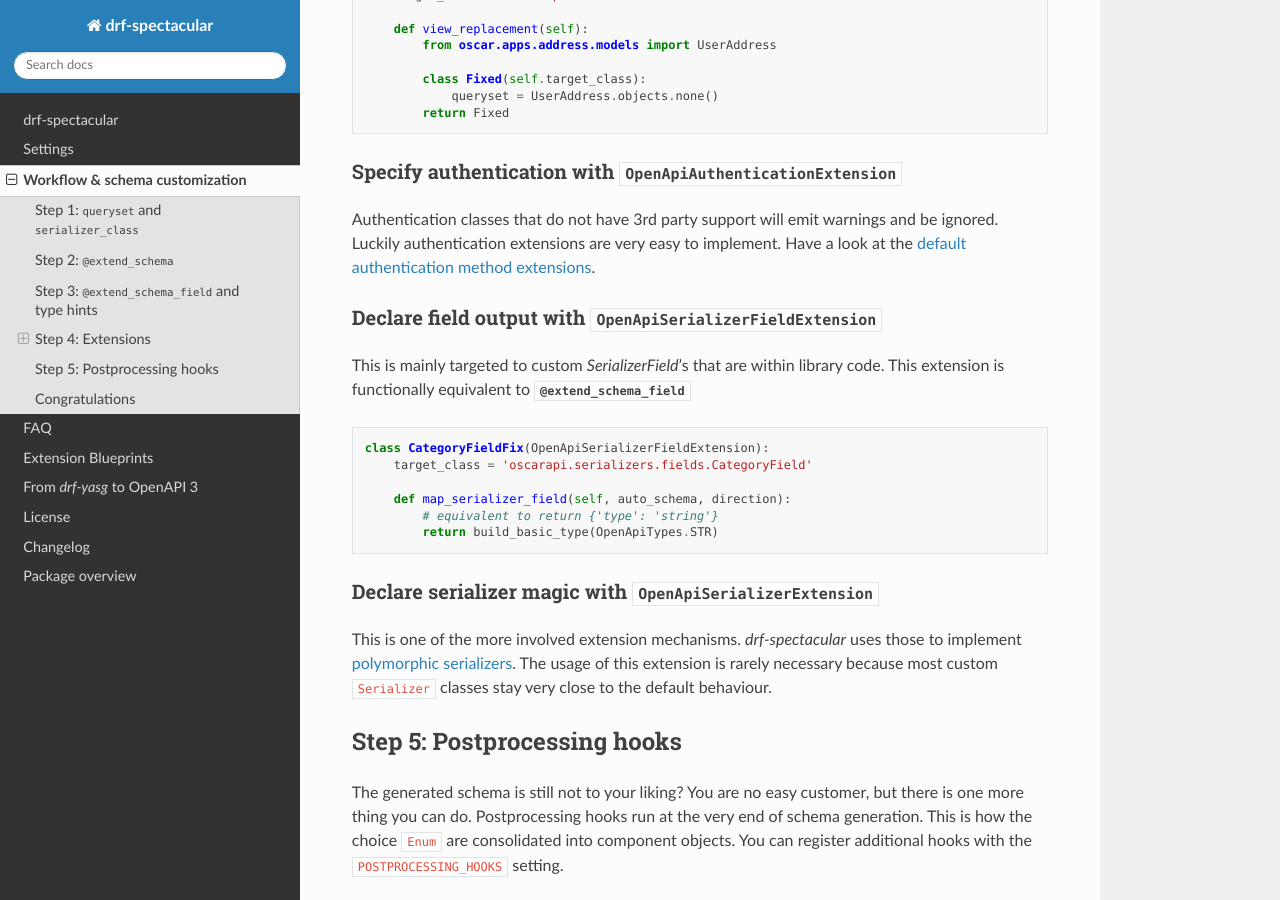
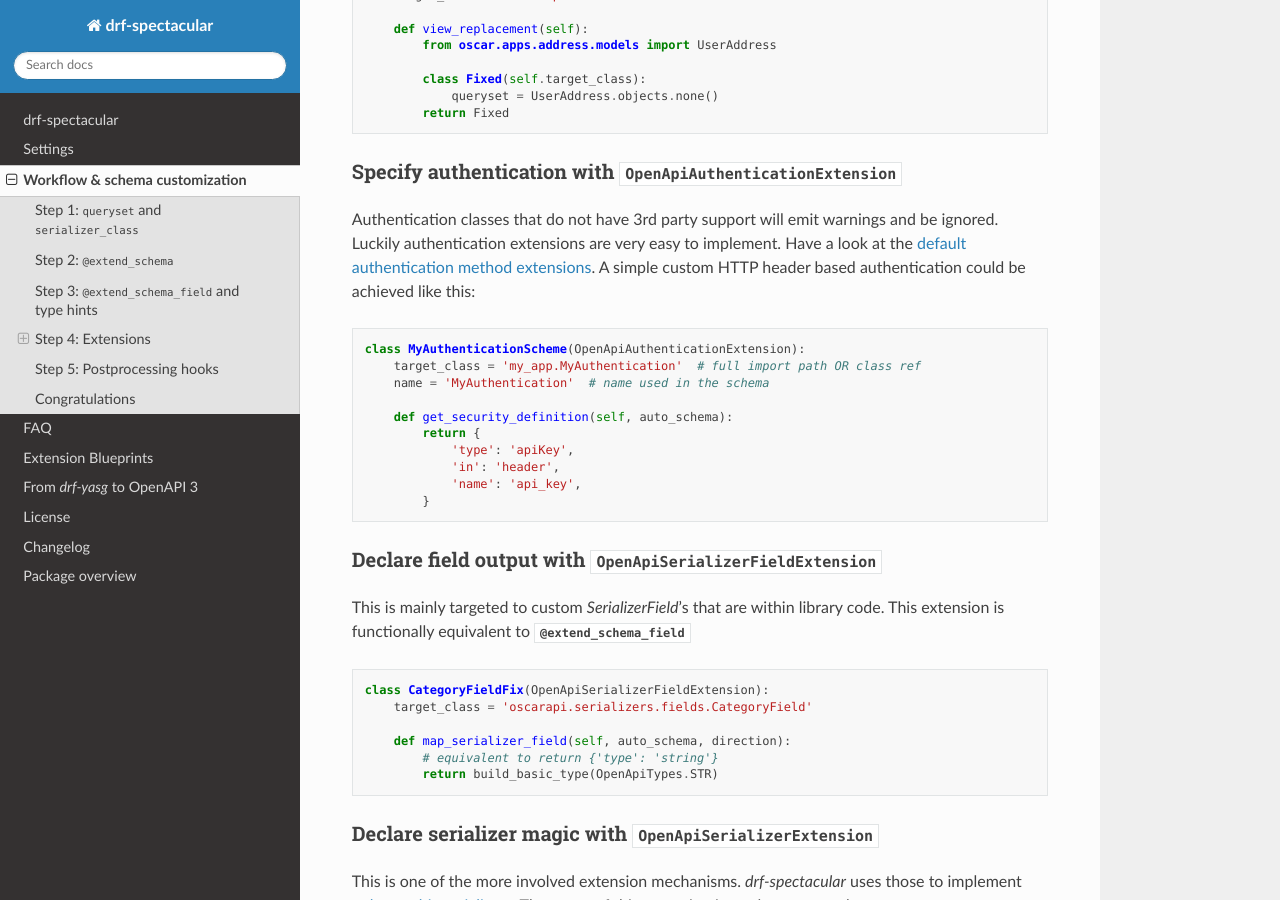
Before and after one commit to tfranzel/drf-spectacular, a Sphinx documentation site: the page built from docs/customization.rst, in a window 1280 px wide and 900 px high, scrolled down 1834 px. Built offline with Sphinx 7.4.7 and the Read the Docs theme 2.0.0, drawn with Linux system fonts in a browser that asks for light colours.

Commit message:
improve auth extension doc #99

```diff
--- a/docs/customization.rst
+++ b/docs/customization.rst
@@ -99,6 +99,21 @@ Specify authentication with :py:class:`OpenApiAuthenticationExtension <drf_spect
 Authentication classes that do not have 3rd party support will emit warnings and be ignored.
 Luckily authentication extensions are very easy to implement. Have a look at the
 `default authentication method extensions <https://github.com/tfranzel/drf-spectacular/blob/master/drf_spectacular/authentication.py>`_.
+A simple custom HTTP header based authentication could be achieved like this:
+
+.. code-block:: python
+
+    class MyAuthenticationScheme(OpenApiAuthenticationExtension):
+        target_class = 'my_app.MyAuthentication'  # full import path OR class ref
+        name = 'MyAuthentication'  # name used in the schema
+
+        def get_security_definition(self, auto_schema):
+            return {
+                'type': 'apiKey',
+                'in': 'header',
+                'name': 'api_key',
+            }
+
 
 Declare field output with :py:class:`OpenApiSerializerFieldExtension <drf_spectacular.extensions.OpenApiSerializerFieldExtension>`
 ^^^^^^^^^^^^^^^^^^^^^^^^^^^^^^^^^^^^^^^^^^^^^^^^^^^^^^^^^^^^^^^^^^^^^^^^^^^^^^^^^^^^^^^^^^^^^^^^^^^^^^^^^^^^^^^^^^^^^^^^^^^^^^^^^^^^
```
